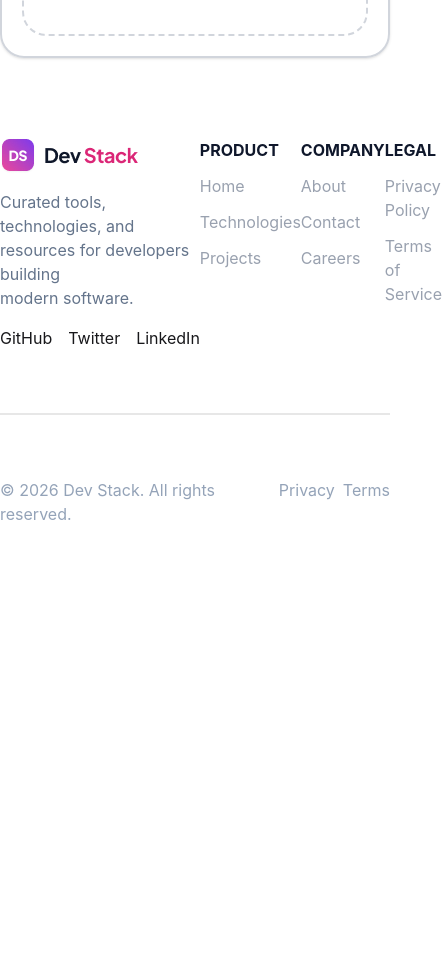
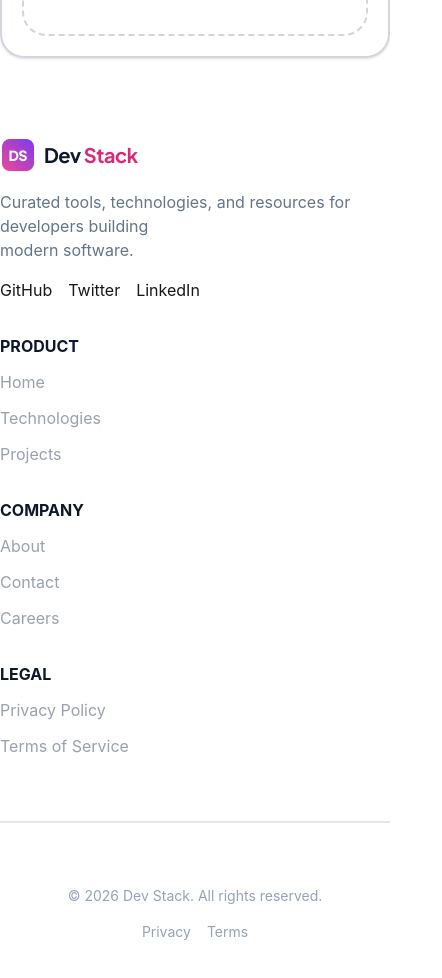
Before and after one commit to jubail-dev/devstack-react-app, a React (Vite) app: page / in a window 390 px wide. Shown: the part 7980-8958 px from the top of the page, 442 px wide, since content can reach past the window. Before the commit the page ends 8586 px from the top, so only its background shows below. Built offline with nearby package versions, Linux system fonts and the light colour scheme.

Commit message:
Responsive footer section

```diff
--- a/src/components/Footer.tsx
+++ b/src/components/Footer.tsx
@@ -9,9 +9,9 @@ export function Footer() {
                 <div className="flex flex-col gap-10">
 
 
-                    <div className="flex justify-between">
+                    <div className="grid grid-cols-1 sm:grid-cols-2 lg:grid-cols-5 gap-8 lg:gap-12">
 
-                       <div className="space-y-4">
+                       <div className="space-y-4 sm:col-span-2 lg:col-span-2">
                         <img src={FooterLogo} alt="footer-logo" />
                         <p className="text-[#64748B] :">Curated tools, technologies, and resources for developers building <br /> modern software.</p>
                         <div>
@@ -61,14 +61,14 @@ export function Footer() {
                      <div className="divider"></div>
 
 
-                    <div className="flex justify-between ">
+                    <div className="flex flex-col sm:flex-row justify-between items-center gap-4 text-center sm:text-left">
 
                         <div>
-                            <p className="text-[#94A3B8] text-md"> &copy; 2026 Dev Stack. All rights reserved.</p>
+                            <p className="text-[#94A3B8] text-sm md:text-md"> &copy; 2026 Dev Stack. All rights reserved.</p>
                         </div>
 
                         <div>
-                            <ul className="flex gap-2 text-[#94A3B8] text-md">
+                            <ul className="flex gap-4 text-[#94A3B8] text-sm md:text-md ">
                                 <li><a href="#">Privacy</a></li>
                                 <li><a href="#">Terms</a></li>
                             </ul>
```
